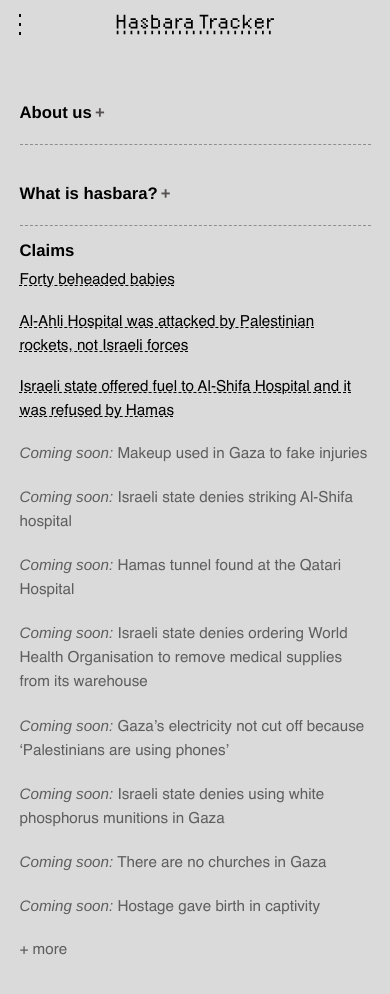
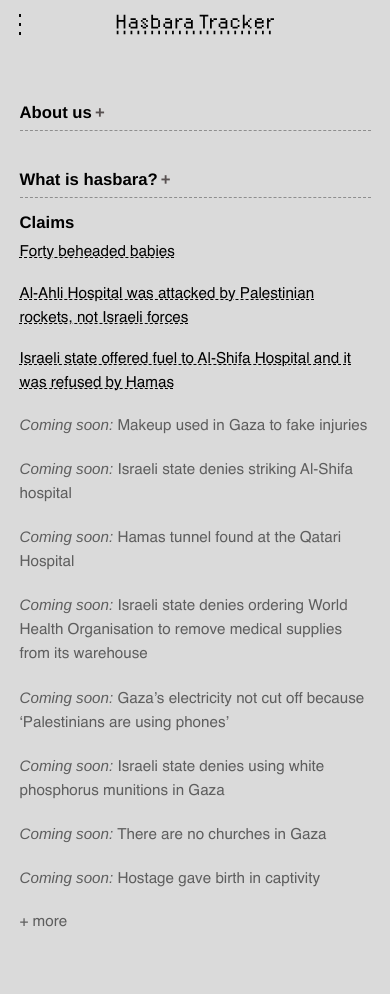
Before and after one commit to tamtzekin/hasbara-tracker, a React (Create React App) app: page / in a window 390 px wide. Shown: the top 994 px of the page. Built offline with nearby package versions, Linux system fonts and the light colour scheme.

Commit message:
(mobile) tightened heading under About us/What is hasbara? homepage text

```diff
--- a/src/App.css
+++ b/src/App.css
@@ -367,10 +367,6 @@ oooooooooooooooooooooooooooooooooooooooooooooooooooooooooooooooooooooooooooooooo
     }
 
 
-    details > summary {
-        padding-bottom: 4%;
-    }
-
     details.expandable-text-homepage {
         margin-top: 0%;
         border-bottom: 0.1em dashed #59595994;
--- a/src/components/Homepage.js
+++ b/src/components/Homepage.js
@@ -42,7 +42,7 @@ const Homepage = () => {
                 <summary>
                     <h2 className="subheading">About us<span className="expand-text"></span></h2>
                 </summary>
-                    <article className="-mt-4">
+                    <article className="mobile:mt-2">
                         <span className="home-text">
                             We’re working on documenting and debunking claims made by the Israeli regime during its most recent — and unprecedented — genocidal campaign in Gaza since 7 Oct, 2023. The Israeli settler-colony continues to spread disinformation to manufacture consent for ethnic cleansing and land theft, as it has since the Nakba. Our aim is to centralise this information.
                         </span>
@@ -54,7 +54,7 @@ const Homepage = () => {
                 <summary>
                     <h2 className="subheading">What is hasbara?<span className="expand-text"></span></h2>
                 </summary>
-                <article className="-mt-4">
+                <article className="mobile:mt-2">
                     <span className="hasbara-about">
                         ‘Hasbara’ is a Hebrew term that translates to ‘explanation’ or ‘public relations’ in English. It refers to public relations efforts by the Israeli settler project aimed at promoting a positive image of itself by whitewashing its military occupation, apartheid system and ongoing dispossession of Palestine.<br />
                         <br />
```
